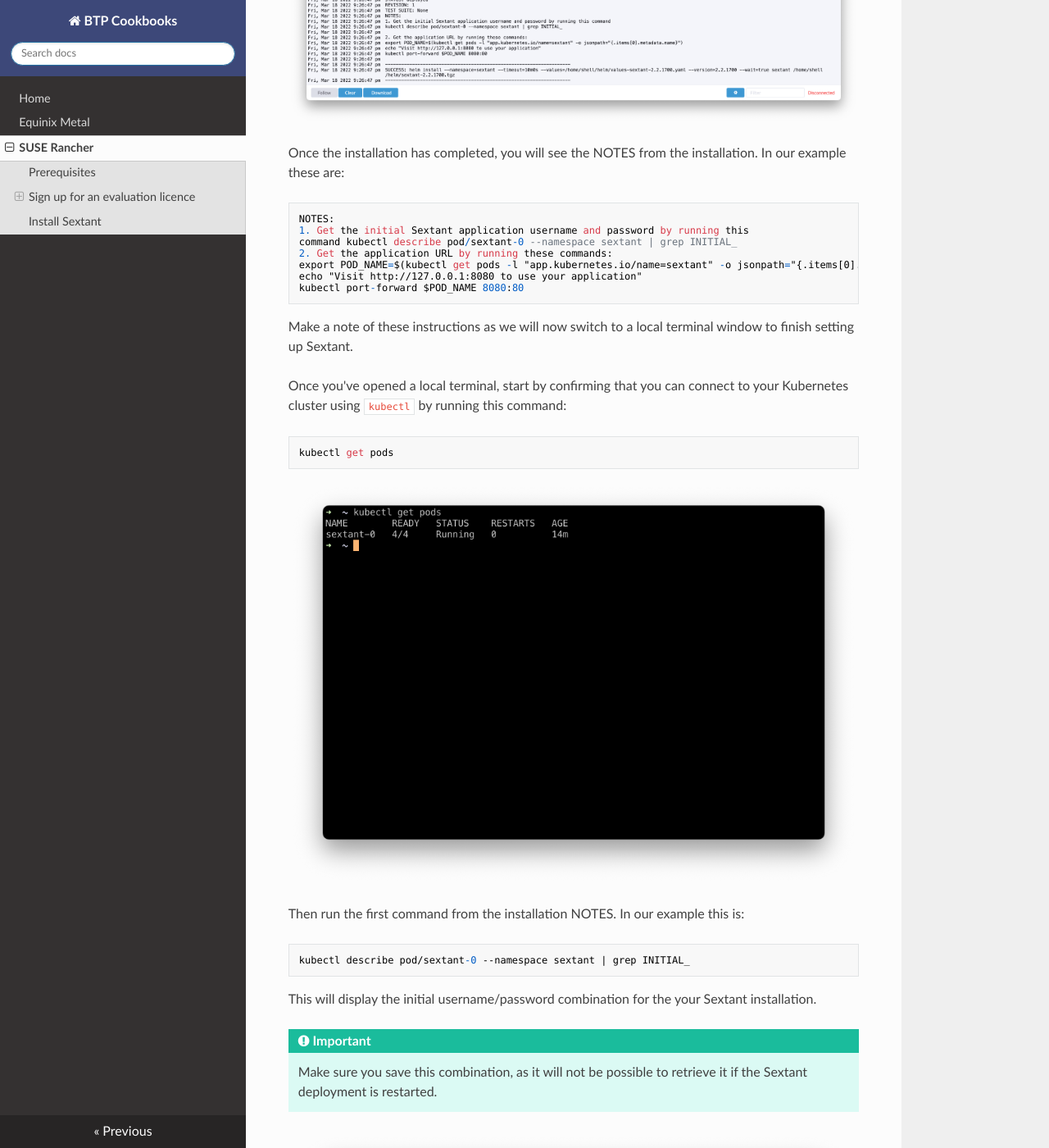
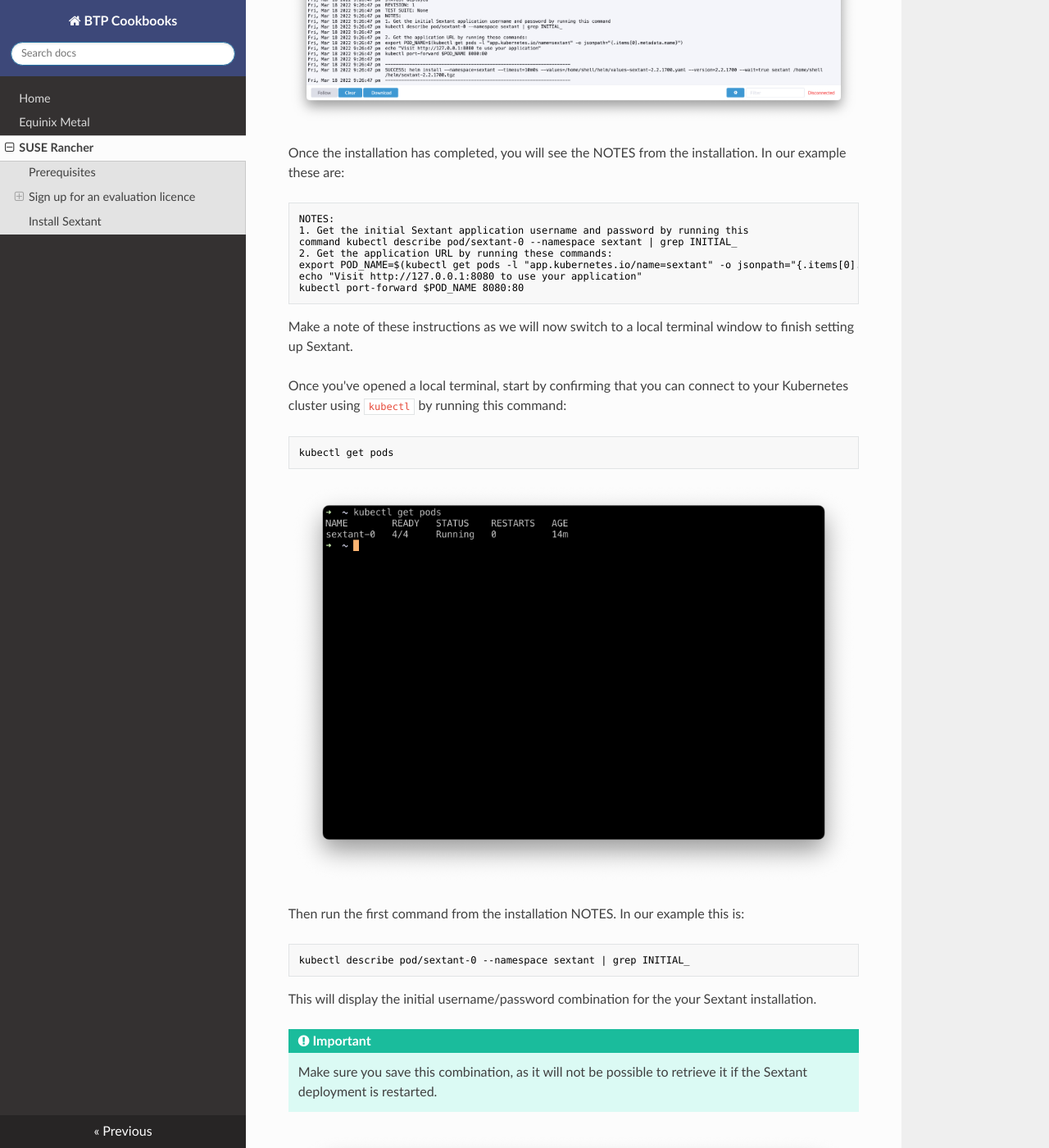
Before and after one commit to blockchaintp/cookbooks, an MkDocs documentation site: the page built from docs/rancher/index.md, in a window 1280 px wide and 1400 px high, scrolled down 3724 px. Shown: the whole window at 82% size. Built offline with MkDocs 1.6.1, drawn with Linux system fonts in a browser that asks for light colours; nearby versions of some CDN libraries; some of the changed text lies outside the part shown.

Commit message:
fix: minor tweaks
Signed-off-by: Duncan Johnston-Watt <duncan@blockchaintp.com>

````diff
--- a/docs/rancher/index.md
+++ b/docs/rancher/index.md
@@ -82,7 +82,7 @@ private repo:
 Once the installation has completed, you will see the NOTES from the
 installation. In our example these are:
 
-```
+```text
 NOTES:
 1. Get the initial Sextant application username and password by running this
 command kubectl describe pod/sextant-0 --namespace sextant | grep INITIAL_
@@ -98,7 +98,7 @@ window to finish setting up Sextant.
 Once you've opened a local terminal, start by confirming that you can connect to
 your Kubernetes cluster using `kubectl` by running this command:
 
-```
+```text
 kubectl get pods
 ```
 
@@ -106,7 +106,7 @@ kubectl get pods
 
 Then run the first command from the installation NOTES. In our example this is:
 
-```json
+```text
 kubectl describe pod/sextant-0 --namespace sextant | grep INITIAL_
 ```
 
@@ -140,10 +140,8 @@ retrieved earlier:
 ![Sextant Login](../images/rancher/sextant-login.png)
 
 At this point you are all set to start using Sextant to deploy and manage
-blockchain networks.
-
-The first thing you will need to do is add a cluster to Sextant. Detailed
-instructions on how to do this can be found
+blockchain networks. The first thing you will need to do is add a cluster to
+Sextant. Detailed instructions on how to do this can be found
 [here](https://docs.blockchaintp.com/en/latest/sextant/clusters/management/).
 
 !!!Note
````
